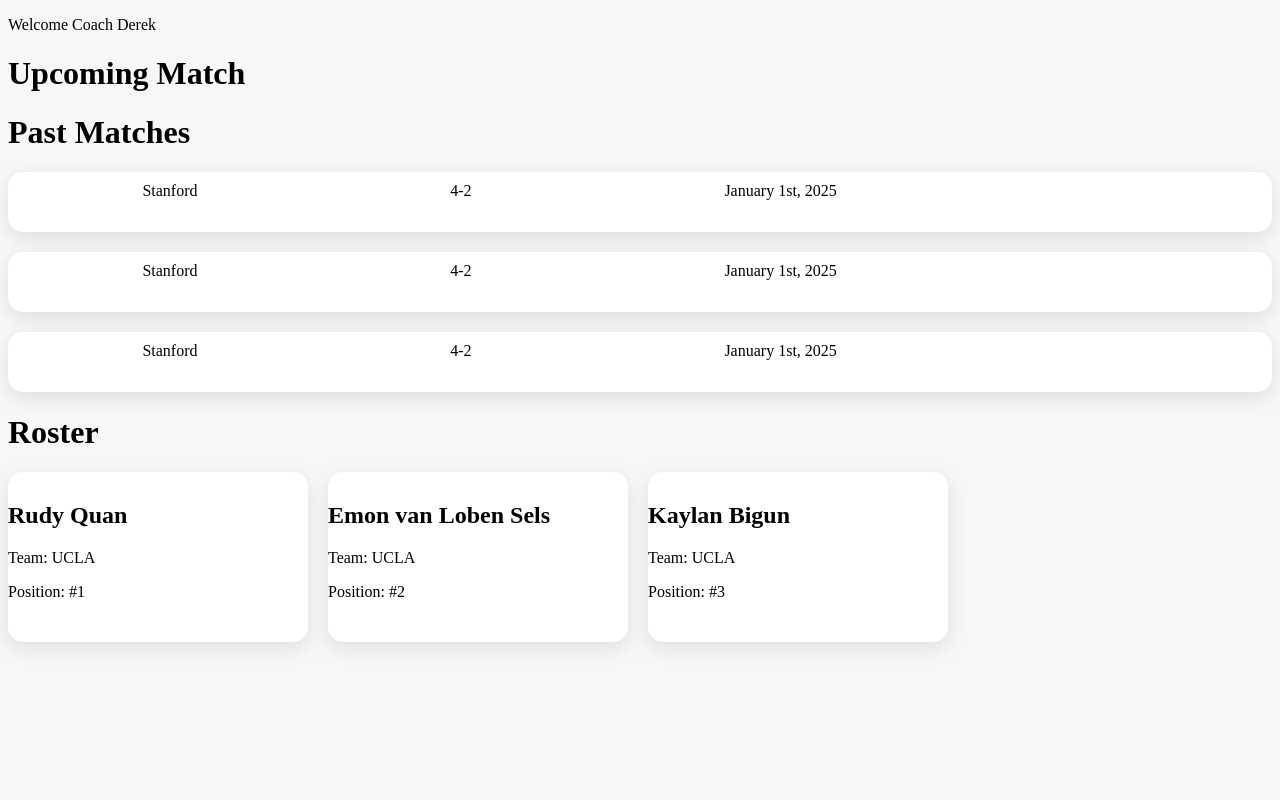
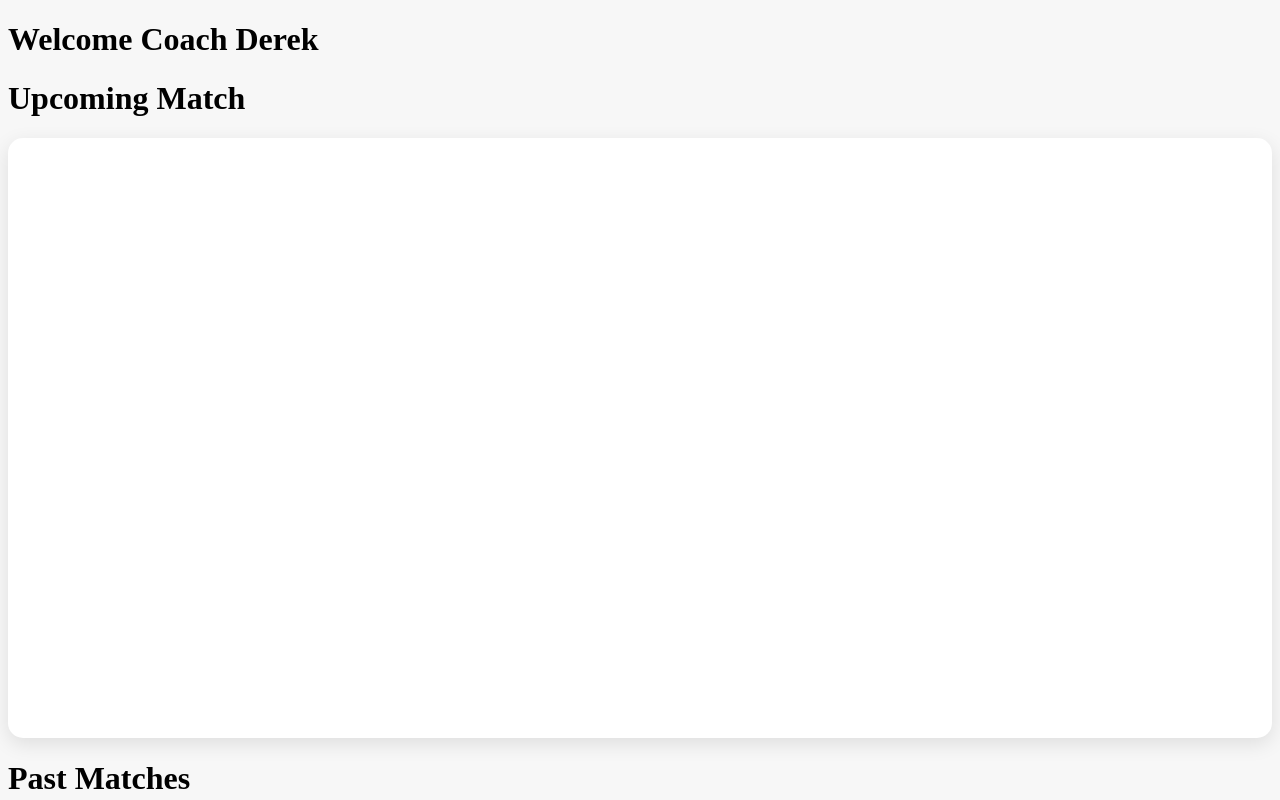
Before and after one commit to cjgimena/tennis-website, a plain HTML site: page index.html in a window 1280 px wide. Shown: the top 800 px of the page. Drawn offline with Linux system fonts and the light colour scheme.

Commit message:
Added Upcoming Match Tile and changed hover scale

```diff
--- a/index.html
+++ b/index.html
@@ -7,9 +7,15 @@
 </head>
 <body>
 
-    <p>Welcome Coach Derek</p>
+    <h1>Welcome Coach Derek</h1>
 
     <h1>Upcoming Match</h1>
+    <div class = tile-container>
+        <div class = tile-upcoming-match>
+            <!-- Insert text (use Javascript) -->
+        </div>
+    </div>
+
 
     <h1>Past Matches</h1>
 
--- a/style.css
+++ b/style.css
@@ -8,6 +8,15 @@ body {
     flex-wrap: wrap;
     gap: 20px;
     justify-content: left;
+}
+
+.tile-upcoming-match {
+    background: #FFFFFF;
+    width: 1600px;
+    height: 600px;
+    border-radius: 15px;
+    box-shadow: 0 6px 20px rgba(0, 0, 0, 0.1);
+    transition: transform 0.3s ease;
 }
 
 .tile-past-match {
@@ -26,8 +35,6 @@ body {
     align-items: left;
 }
 
-
-
 .tile-roster {
     background: #FFFFFF;
     padding: 10px;
@@ -41,11 +48,15 @@ body {
 }
 
 .tile-roster:hover {
-    transform: scale(1.03);
+    transform: scale(1.01);
   }
 
 .tile-past-match:hover {
-    transform: scale(1.03);
+    transform: scale(1.01);
+}
+
+.tile-upcoming-match:hover {
+    transform: scale(1.01);
 }
 
 .tile-roster {
```
